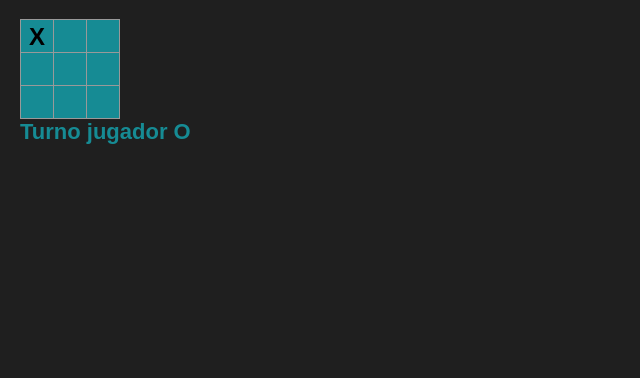
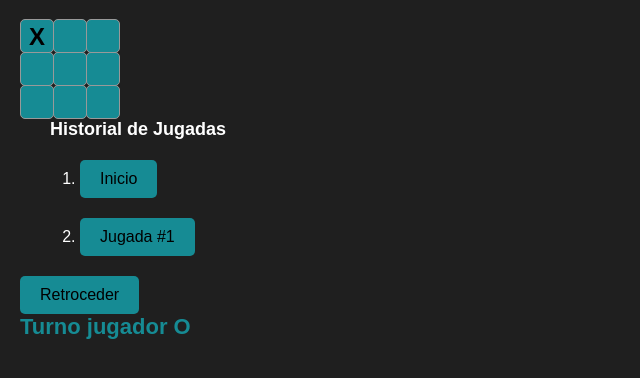
Before and after one commit to CasadoFranciscoJavier/DesarrolloWebEntornoCliente, a React (Vite) app in the folder tres_en_raya/: page / in a window 1280 px wide. Both pictures are taken after a click on the button 37 px from the left and 36 px from the top of the page. Shown: the top 378 px of the page, without its empty margins (0-640 px from the left). Built offline with nearby package versions, Linux system fonts and the light colour scheme.

Commit message:
feat: ponemos turno

```diff
--- a/tres_en_raya/src/App.jsx
+++ b/tres_en_raya/src/App.jsx
@@ -15,8 +15,9 @@ export default function Board() {
   // useState crea una variable de estado y su respectivo set. El valor por defecto o inicial de la variable es el argumento que hayamos pasado al useState
   // Las variables de estado están formadas por un par variable - funcionSet
 
-  const [squares, setSquares] = useState(Array(9).fill(null))
-  const [turnoX, setTurnoX] = useState(true)
+  const [squares, setSquares] = useState(Array(9).fill(null));
+  const [turnoX, setTurnoX] = useState(true);
+  const [history, setHistory] = useState([Array(9).fill(null)]);
 
   function calculateWinner(squares) {
     let winner = null
@@ -58,16 +59,64 @@ export default function Board() {
   }
 
   function handleClick(position) {
-    const squaresCopy = squares.slice() // .slice() copia el array en squaresCopy
+    const squaresCopy = squares.slice();
+    if (squaresCopy[position] == null && !calculateWinner(squaresCopy)) {
+      squaresCopy[position] = turnoX ? "X" : "O";
+      setTurnoX(!turnoX);
+      setSquares(squaresCopy);
+      history.push(squaresCopy);
+    }
+  }
 
-    if (squaresCopy[position] == null && !calculateWinner(squaresCopy)) {
-      squaresCopy[position] = turnoX ? "X" : "O"
-      setTurnoX(!turnoX)
+  function retroceder() {
+    history.pop();
+    const ultimaJugada = history[history.length - 1];
+    if (ultimaJugada) {
+      setSquares(ultimaJugada);
+      setTurnoX(!turnoX);
     }
+  }
 
-    setSquares(squaresCopy) // Hago set del array completo para que se renderice
-    console.log("Ha ganado " + calculateWinner(squaresCopy) )
+ function historialJugadas() {
+  const items = [];
+
+  for (let index = 0; index < history.length; index++) {
+    const squares = history[index];
+    const historico = index == 0 ? "Inicio" : "Jugada #" + index;
+
+    items.push(
+      <li key={index}>
+        <button onClick={() => {
+          setSquares(squares);
+          setTurnoX(!turnoX);
+          setHistory(history.slice(0, index + 1));
+        }}>
+          {historico}
+        </button>
+      </li>
+    );
   }
+
+  return <ol>{items}</ol>;
+}
+
+
+
+    //    (
+    //     <li key={index}>
+    //       <button onClick={() => {
+    //         setSquares(squares);
+    //         setTurnoX(!(turnoX));
+    //         setHistory(history.push);
+    //       }}>
+    //         {historico}
+    //       </button>
+    //     </li>
+    //   );
+    // } );}
+
+
+
 
 return (
   <>
@@ -86,6 +135,13 @@ return (
       <Square value={squares[7]} onSquareClick={() => handleClick(7)} />
       <Square value={squares[8]} onSquareClick={() => handleClick(8)} />
     </div>
+    <h3>Historial de Jugadas</h3>
+    <ol>{historialJugadas()}</ol>
+   <div>
+   {(history.length > 1) &&<button onClick={retroceder}>Retroceder</button>}
+   </div>
+
+
     <div className="board-row">
       <h1>{mensajeEstado()}</h1>
     </div>
@@ -94,6 +150,7 @@ return (
 }
 
 
+// tengo que meter un boton de retroceder a un turno anterior, estoy añadiendo esta variable const nueva, la de history...
 //declarar una variable de estado
 //useState crea una variable de estado y su respectivo set. el valor por defecto o inicial de la variable es el argumento que hayamos pasado al useState
 //las variables de estado están formadas por un par variable- funcionSet
--- a/tres_en_raya/src/index.css
+++ b/tres_en_raya/src/index.css
@@ -90,3 +90,35 @@ body {
 .game-info {
   margin-left: 20px;
 }
+
+button {
+  margin-top: 20px;
+  background-color:#168b94;
+  border: none;
+  padding: 10px 20px;
+  font-size: 16px;
+  border-radius: 5px;
+
+}
+
+ol {
+  padding-left: 30px;
+  color: white;
+  text-align: left;
+  margin-top: 0;
+  margin-bottom: 0;
+  list-style: decimal;
+
+  overflow-y: auto;
+}
+
+h3{
+    padding-left: 30px;
+  color: white;
+  text-align: left;
+  margin-top: 0;
+  margin-bottom: 0;
+  list-style: decimal;
+  max-height: 200px;
+  overflow-y: auto;
+}
```
